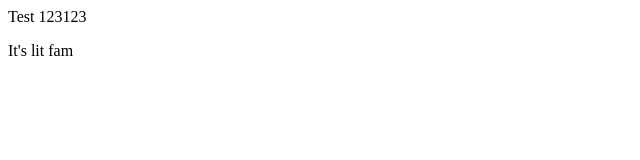
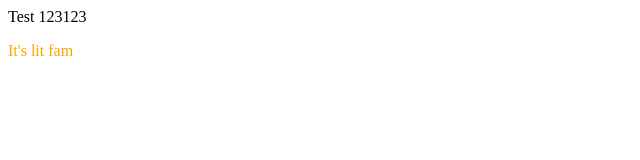
Before and after one commit to dpatlut/test-github-collab, a plain HTML site: page index.html in a window 1280 px wide. Shown: the full height of the page, 0-640 px from the left. Drawn offline with Linux system fonts and the light colour scheme.

Commit message:
changed p style color to orange

```diff
--- a/index.html
+++ b/index.html
@@ -1,6 +1,11 @@
 <html>
 <head>
 	<title></title>
+	<style type="text/css">
+		p {
+			color: orange;
+		}
+	</style>
 </head>
 <body>
 	<header>
```
